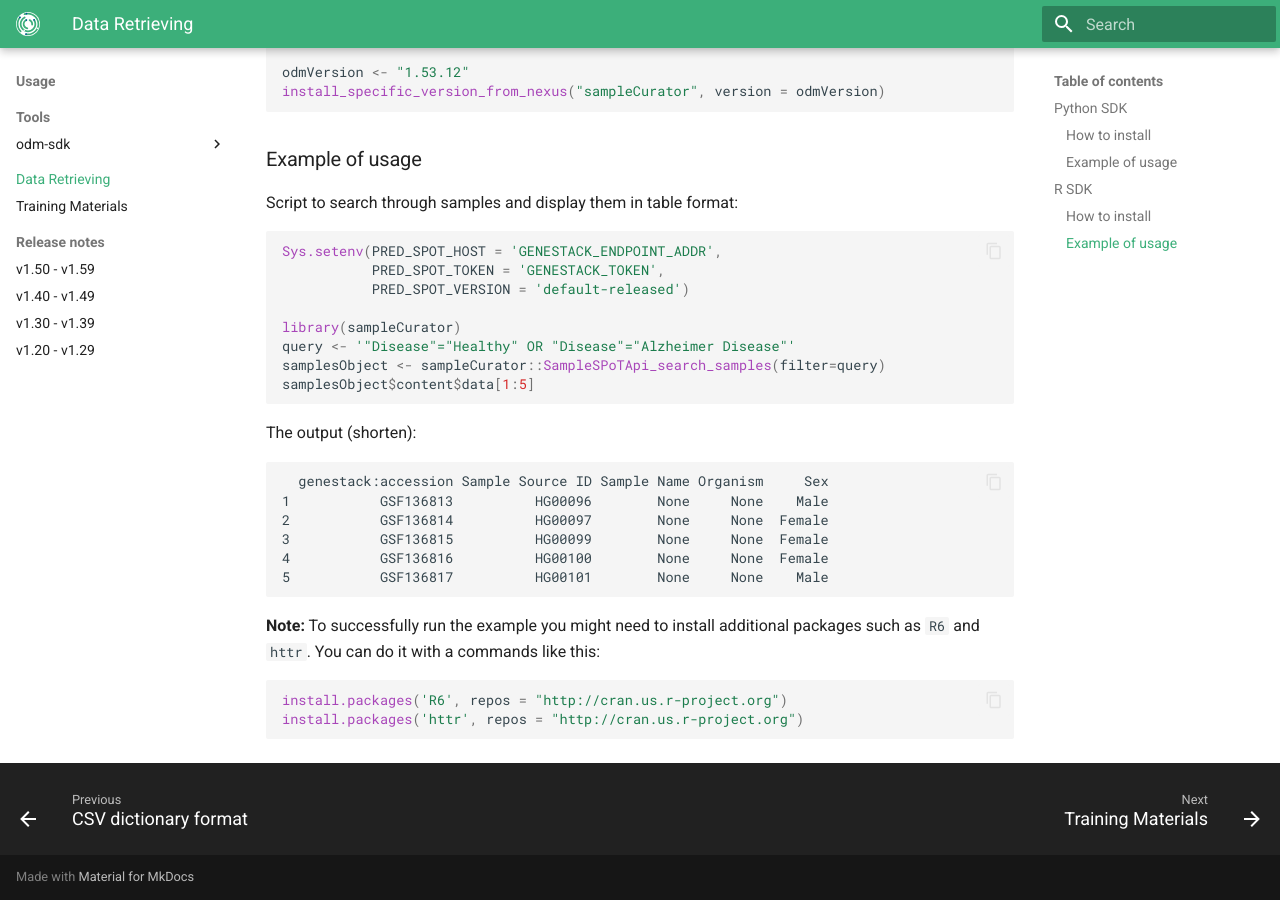
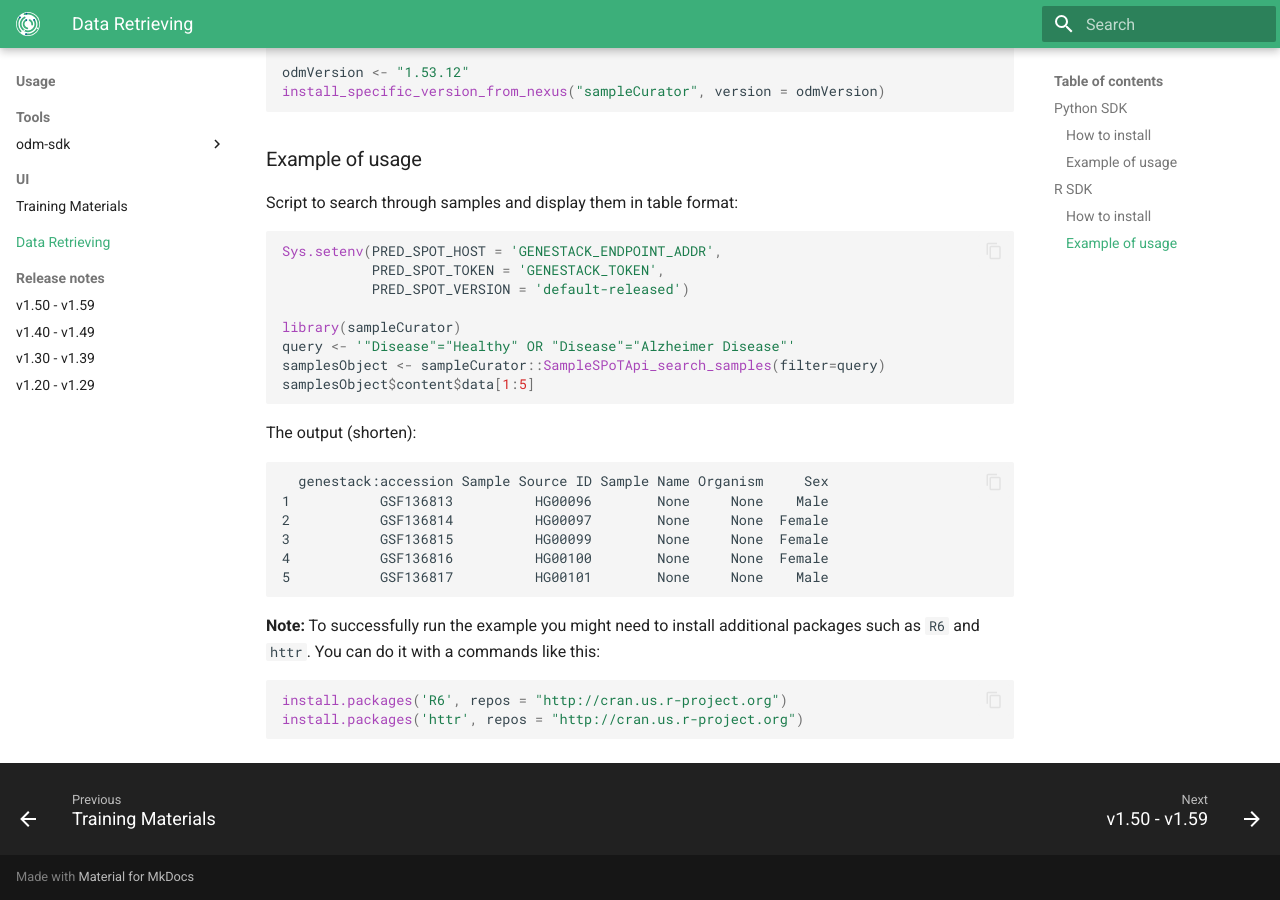
Before and after one commit to genestack/admin-docs, an MkDocs documentation site: the page built from docs/usage/data-retrieving.md, in a window 1280 px wide and 900 px high, scrolled down 2855 px. Built offline with MkDocs 1.6.1 and Material for MkDocs 9.7.7, drawn with Linux system fonts in a browser that asks for light colours; the version menu is left out.

Commit message:
[ODM-11236] Introduce UI section

```diff
--- a/mkdocs.yml
+++ b/mkdocs.yml
@@ -26,8 +26,9 @@
                     - Loading new ontology:
                         - usage/tools/odm-sdk/dictionaries-and-ontologies/loading-new-ontology.md
                         - CSV dictionary format: usage/tools/odm-sdk/dictionaries-and-ontologies/loading-new-ontology/csv-dictionary-format.md
+        - UI:
+              - Training Materials: usage/ui/training-materials.md
         - Data Retrieving: usage/data-retrieving.md
-        - Training Materials: usage/training-materials.md
         - Release notes:
             - v1.50 - v1.59: usage/release-notes/v1.50-v1.59.md
             - v1.40 - v1.49: usage/release-notes/v1.40-v1.49.md
```
Also changed, not shown: docs/usage/training-materials.md (deleted, +0 -5 lines), docs/usage/ui/training-materials.md (added, +5 -0 lines).
